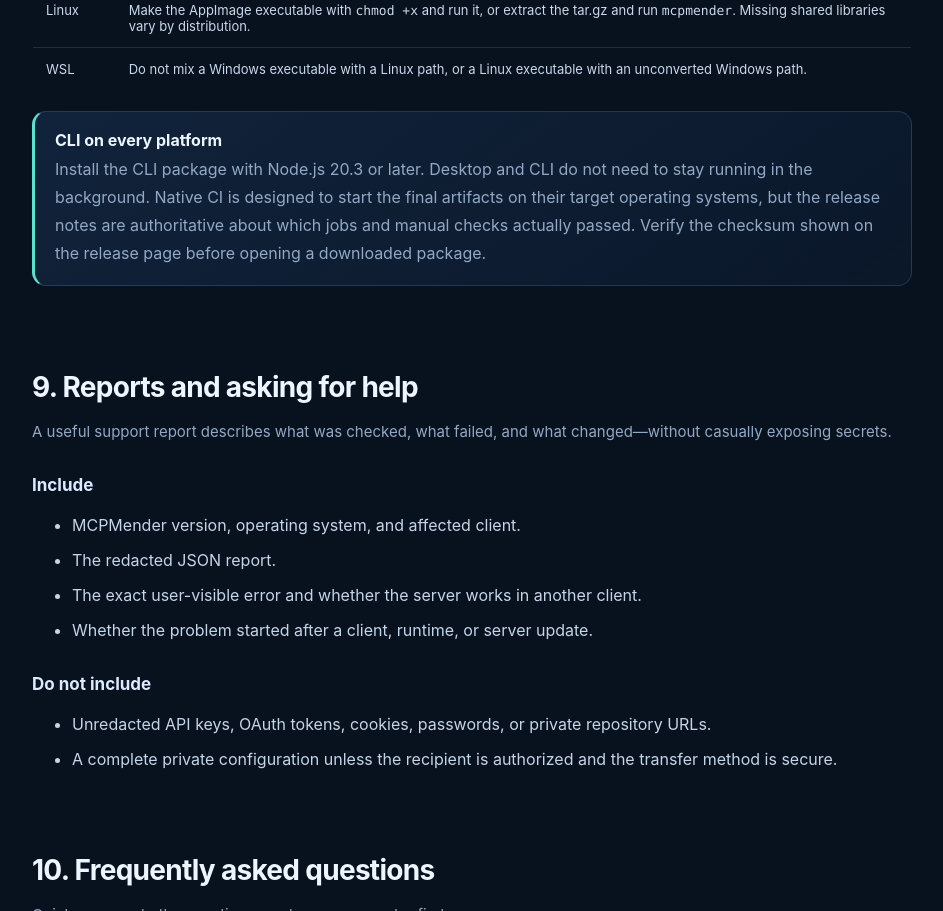
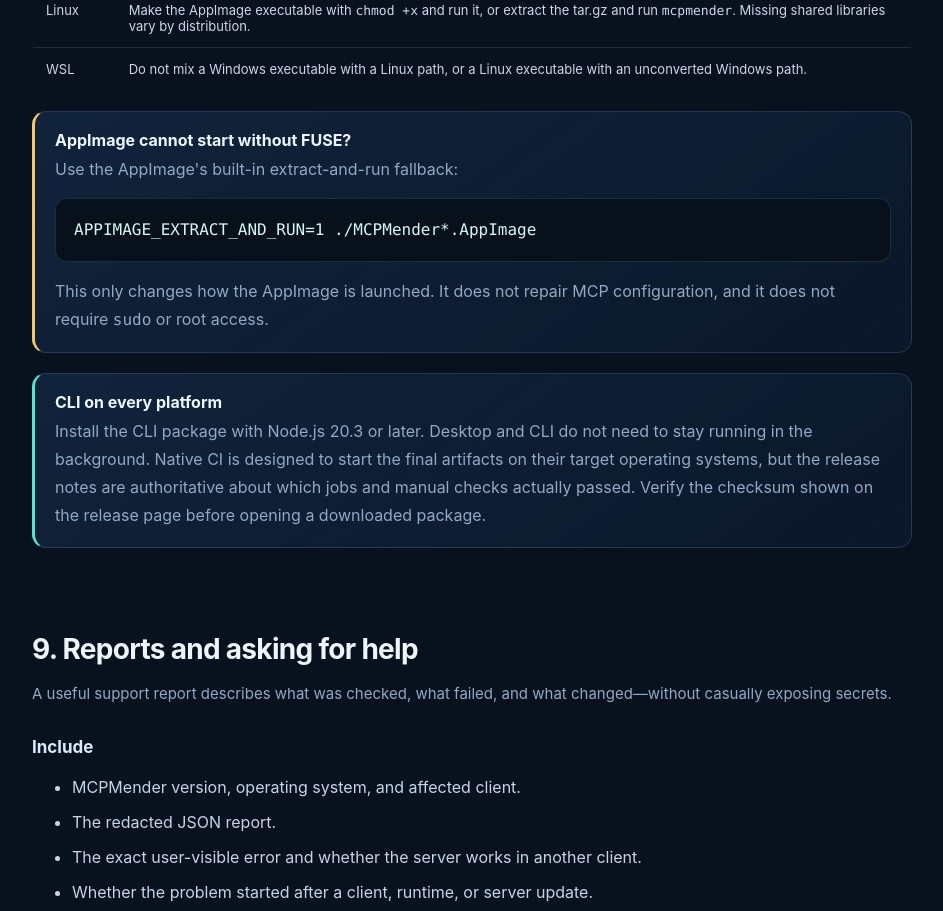
Before and after one commit to beyond5525/MCPMender, a website: page docs/MCPMender-Handbook.html in a window 1280 px wide. Shown: the part 5932-6843 px from the top of the page, without its empty margins (314-1257 px from the left). Drawn offline with Linux system fonts and the light colour scheme.

Commit message:
docs: document AppImage FUSE fallback

```diff
--- a/docs/MCPMender-Handbook.html
+++ b/docs/MCPMender-Handbook.html
@@ -410,6 +410,7 @@ mcpmender repair --apply-safe</pre>
               <tr><td>Linux</td><td>Make the AppImage executable with <code>chmod +x</code> and run it, or extract the tar.gz and run <code>mcpmender</code>. Missing shared libraries vary by distribution.</td></tr>
               <tr><td>WSL</td><td>Do not mix a Windows executable with a Linux path, or a Linux executable with an unconverted Windows path.</td></tr>
             </tbody></table>
+            <div class="callout warning"><strong>AppImage cannot start without FUSE?</strong><p>Use the AppImage's built-in extract-and-run fallback:</p><pre>APPIMAGE_EXTRACT_AND_RUN=1 ./MCPMender*.AppImage</pre><p>This only changes how the AppImage is launched. It does not repair MCP configuration, and it does not require <code>sudo</code> or root access.</p></div>
             <div class="callout"><strong>CLI on every platform</strong><p>Install the CLI package with Node.js 20.3 or later. Desktop and CLI do not need to stay running in the background. Native CI is designed to start the final artifacts on their target operating systems, but the release notes are authoritative about which jobs and manual checks actually passed. Verify the checksum shown on the release page before opening a downloaded package.</p></div>`
           },
           {
@@ -581,6 +582,7 @@ mcpmender repair --apply-safe</pre>
               <tr><td>Linux</td><td>对 AppImage 执行 <code>chmod +x</code> 后运行；也可解压 tar.gz 并运行 <code>mcpmender</code>。不同发行版缺失的动态库可能不同。</td></tr>
               <tr><td>WSL</td><td>不要让 Windows 程序直接使用 Linux 路径，也不要让 Linux 程序使用未转换的 Windows 路径。</td></tr>
             </tbody></table>
+            <div class="callout warning"><strong>系统缺少 FUSE，AppImage 无法启动？</strong><p>可以使用 AppImage 内置的“解压后运行”回退方式：</p><pre>APPIMAGE_EXTRACT_AND_RUN=1 ./MCPMender*.AppImage</pre><p>它只改变 AppImage 的启动方式，不会修复 MCP 配置，也不需要使用 <code>sudo</code> 或 root 权限。</p></div>
             <div class="callout"><strong>所有平台都可使用命令行</strong><p>安装 CLI 包需要 Node.js 20.3 或更高版本。Desktop 和 CLI 平时都不需要常驻后台。原生 CI 会尝试在对应系统启动最终产物，但实际通过的平台和人工检查项目以该版本发布说明为准。打开下载文件前，请核对发布页给出的校验值。</p></div>`
           },
           {
@@ -752,6 +754,7 @@ mcpmender repair --apply-safe</pre>
               <tr><td>Linux</td><td>AppImage に <code>chmod +x</code> を実行して起動するか、tar.gz を展開して <code>mcpmender</code> を実行します。必要な共有ライブラリはディストリビューションごとに異なります。</td></tr>
               <tr><td>WSL</td><td>Windows 実行ファイルと Linux パス、または Linux 実行ファイルと未変換 Windows パスを混在させないでください。</td></tr>
             </tbody></table>
+            <div class="callout warning"><strong>FUSE がないため AppImage を起動できない場合</strong><p>AppImage の組み込み展開実行フォールバックを使用できます：</p><pre>APPIMAGE_EXTRACT_AND_RUN=1 ./MCPMender*.AppImage</pre><p>これは AppImage の起動方法だけを変更します。MCP 設定を修復する機能ではなく、<code>sudo</code> や root 権限も不要です。</p></div>
             <div class="callout"><strong>CLI は全プラットフォームで利用可能</strong><p>CLI パッケージには Node.js 20.3 以降が必要です。Desktop と CLI は常駐サービスを必要としません。ネイティブ CI は対象 OS で最終成果物を起動しますが、実際に成功したジョブと手動確認項目は各リリースノートを正とします。ダウンロードしたパッケージを開く前に、リリースページのチェックサムを確認してください。</p></div>`
           },
           {
```
Also changed, not shown: apps/desktop/src/handbook.test.ts (+10 -0 lines), README.md.
